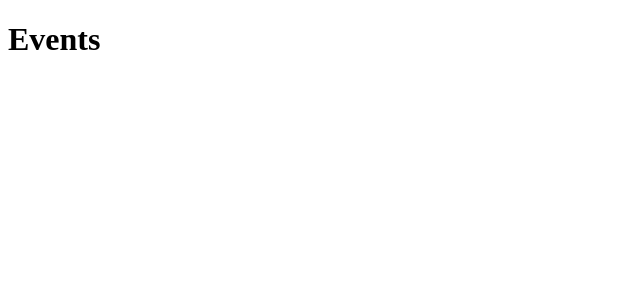
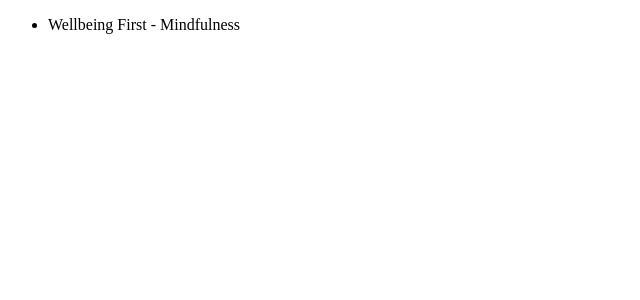
Before and after one commit to tlframe2/Go1-frontend, a React (Create React App) app: page / in a window 1280 px wide. Shown: the top 300 px of the page, without its empty margins (0-640 px from the left). Built offline with nearby package versions, Linux system fonts and the light colour scheme.

Commit message:
render title of single event

```diff
--- a/src/components/EventsOverview.js
+++ b/src/components/EventsOverview.js
@@ -1,7 +1,30 @@
 import React, { useState } from 'react';
 
 const EventsOverview = () => {
-  return <h1>Events</h1>
+  const [events, setEvents] = useState({
+    Title: "Wellbeing First - Mindfulness",
+    Time: "2021-03-24T02:30:00.000Z",
+    Image: "http://example.com/image.png",
+    Location: {
+      City: "Cairns",
+      State: "Queensland",
+      Country: "Australia",
+    },
+    AvailableSeats: [
+      {
+        id: "W25"
+      },
+      {
+        id: "B29"
+      }
+    ]
+  });
+
+  return (
+    <ul>
+      <li>{events.Title}</li>
+    </ul>
+  )
 }
 
 export default EventsOverview;
```
Also changed, not shown: 2 other files (tests, documents, lock files or other folders).
